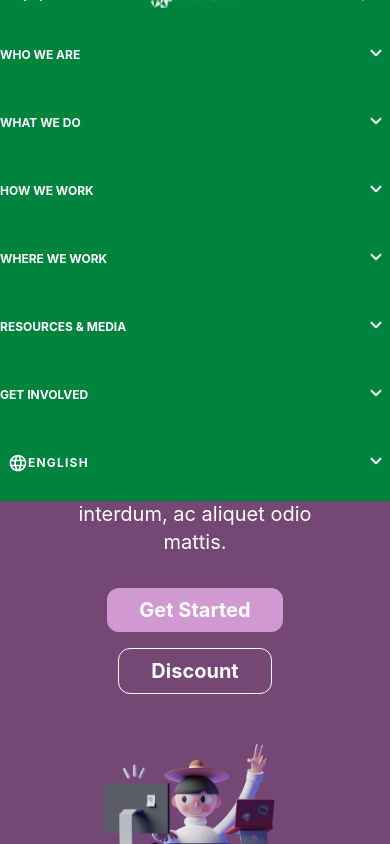
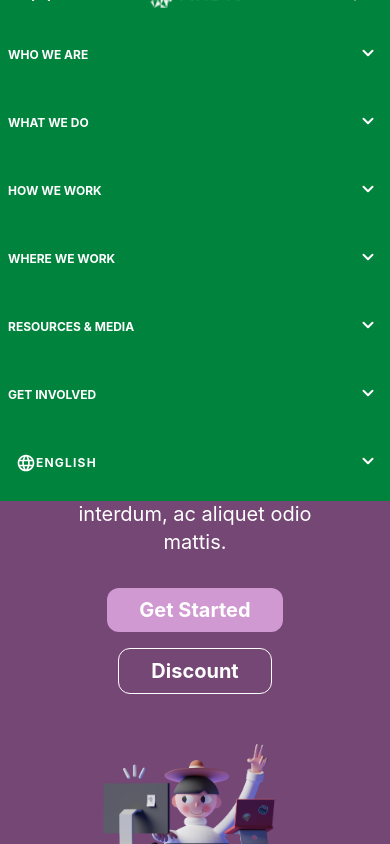
Before and after one commit to Arsalan31/my-project1, a React (Create React App) app: page /Akdn in a window 390 px wide. Both pictures are taken after a click on the button 38 px from the left and 35 px from the top of the page. Shown: the top 844 px of the page. Built offline with nearby package versions, Linux system fonts and the light colour scheme; what tailwindcss-rtl would draw is missing.

Commit message:
Update Header2.js

```diff
--- a/src/Components/Header2.js
+++ b/src/Components/Header2.js
@@ -212,7 +212,7 @@ function Header2() {
                     <img src={require('./assets/Menu.png')}></img>
                 </button>
                 {(toggleMenu || screenWidth > 1024) && (
-                    <div className="list7 list-none lg:bg-white bg-green-20 gap-4 flex lg:flex-row flex-col order-0 lg:justify-center justify-start">
+                    <div className="list7 list-none lg:bg-white bg-green-20 gap-4 lg:px-0 px-2 flex lg:flex-row flex-col order-0 lg:justify-center justify-start">
                         <div className="lg:hidden flex flex-wrap justify-between content-center items-center">
                             <img href="Akdn" className="order-1 flex w-24 h-8" src={require('./assets/White.png')}></img>
                             <button onClick={toggleNav} className="flex items-center order-0 focus:outline-none p-2 ms-3 text-sm font-semibold uppercase px-6 py-3 text-gray-5 lg:hidden">
```
